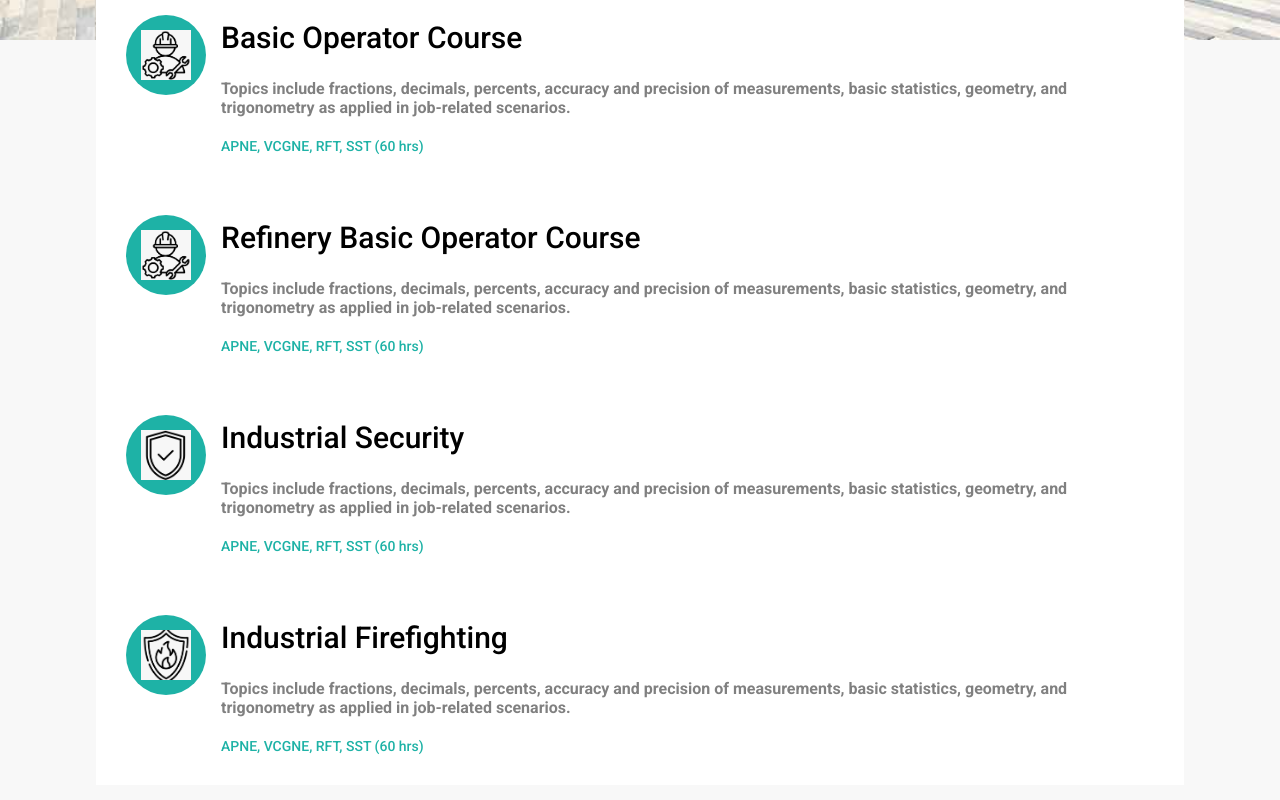
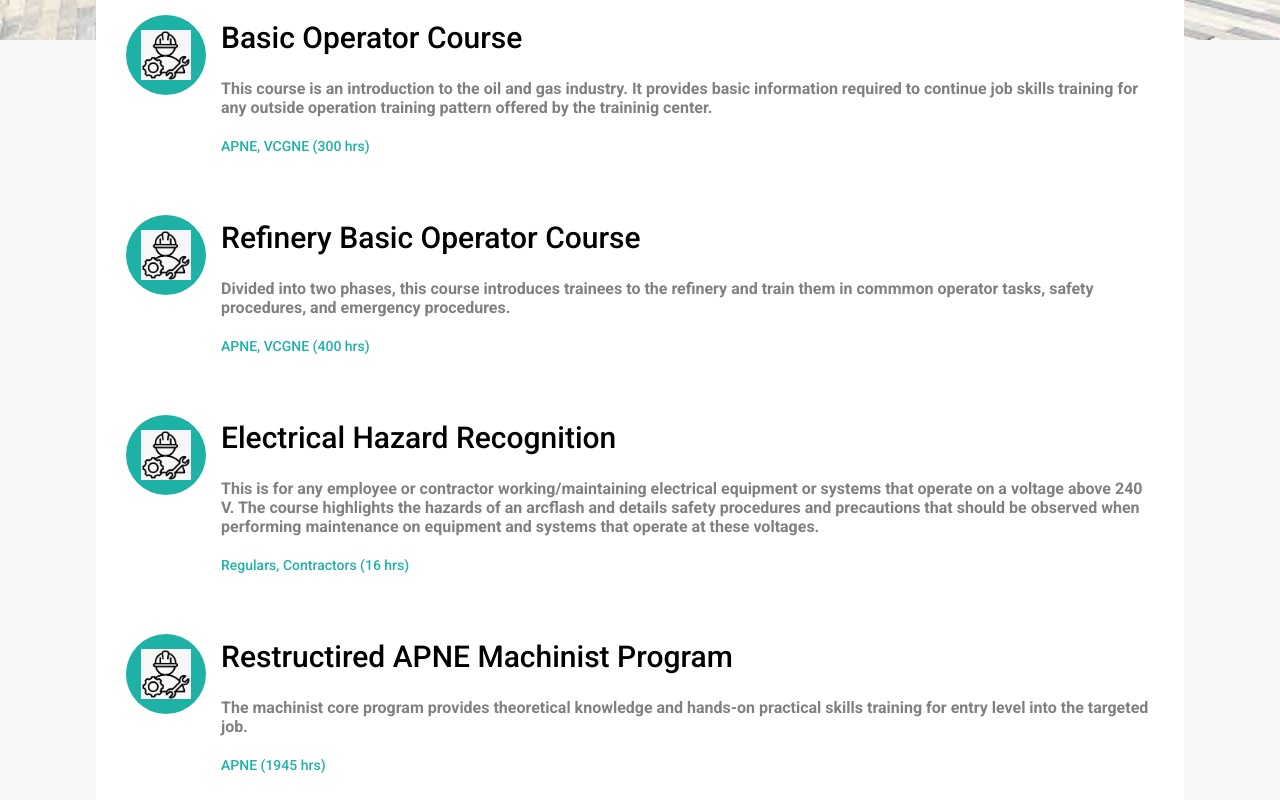
Before and after one commit to aristotleinigo9/my-app, a React (Create React App) app: page /jobskills in a window 1280 px wide. Shown: the part 760-1560 px from the top of the page. Built offline with nearby package versions, Linux system fonts and the light colour scheme.

Commit message:
Update dummydata1.js

```diff
--- a/src/dummydata1.js
+++ b/src/dummydata1.js
@@ -6,8 +6,8 @@ export const coursesCard = [
     coursesName: "Basic Operator Course",
     courseInfo: [
       {
-        description: "Topics include fractions, decimals, percents, accuracy and precision of measurements, basic statistics, geometry, and trigonometry as applied in job-related scenarios.",
-        learners: "APNE, VCGNE, RFT, SST (60 hrs)",
+        description: "This course is an introduction to the oil and gas industry. It provides basic information required to continue job skills training for any outside operation training pattern offered by the traininig center.",
+        learners: "APNE, VCGNE (300 hrs)",
       },
     ],
 
@@ -19,8 +19,8 @@ export const coursesCard = [
     coursesName: "Refinery Basic Operator Course",
     courseInfo: [
       {
-        description: "Topics include fractions, decimals, percents, accuracy and precision of measurements, basic statistics, geometry, and trigonometry as applied in job-related scenarios.",
-        learners: "APNE, VCGNE, RFT, SST (60 hrs)",
+        description: "Divided into two phases, this course introduces trainees to the refinery and train them in commmon operator tasks, safety procedures, and emergency procedures.",
+        learners: "APNE, VCGNE (400 hrs)",
       },
     ],
   },
@@ -28,24 +28,24 @@ export const coursesCard = [
 
   {
     id: 3,
-    cover: "../images/courses/c5.png",
-    coursesName: "Industrial Security",
+    cover: "../images/courses/c4.png",
+    coursesName: "Electrical Hazard Recognition",
     courseInfo: [
       {
-        description: "Topics include fractions, decimals, percents, accuracy and precision of measurements, basic statistics, geometry, and trigonometry as applied in job-related scenarios.",
-        learners: "APNE, VCGNE, RFT, SST (60 hrs)",
+        description: "This is for any employee or contractor working/maintaining electrical equipment or systems that operate on a voltage above 240 V. The course highlights the hazards of an arcflash and details safety procedures and precautions that should be observed when performing maintenance on equipment and systems that operate at these voltages.",
+        learners: "Regulars, Contractors (16 hrs)",
       },
     ],
   },
 
   {
     id: 4,
-    cover: "../images/courses/c6.png",
-    coursesName: "Industrial Firefighting",
+    cover: "../images/courses/c4.png",
+    coursesName: "Restructired APNE Machinist Program",
     courseInfo: [
       {
-        description: "Topics include fractions, decimals, percents, accuracy and precision of measurements, basic statistics, geometry, and trigonometry as applied in job-related scenarios.",
-        learners: "APNE, VCGNE, RFT, SST (60 hrs)",
+        description: "The machinist core program provides theoretical knowledge and hands-on practical skills training for entry level into the targeted job.",
+        learners: "APNE (1945 hrs)",
       },
     ],
   },
```
